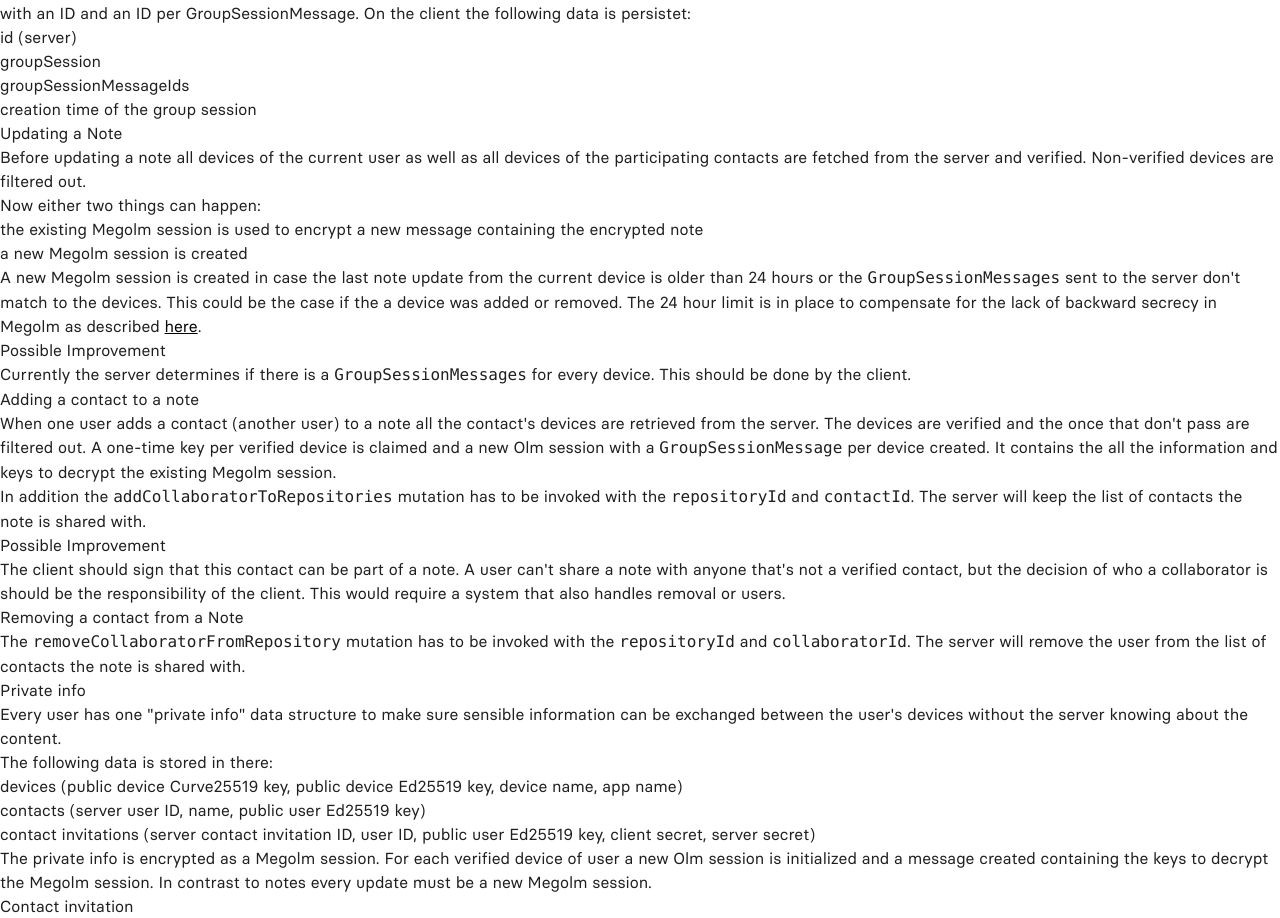
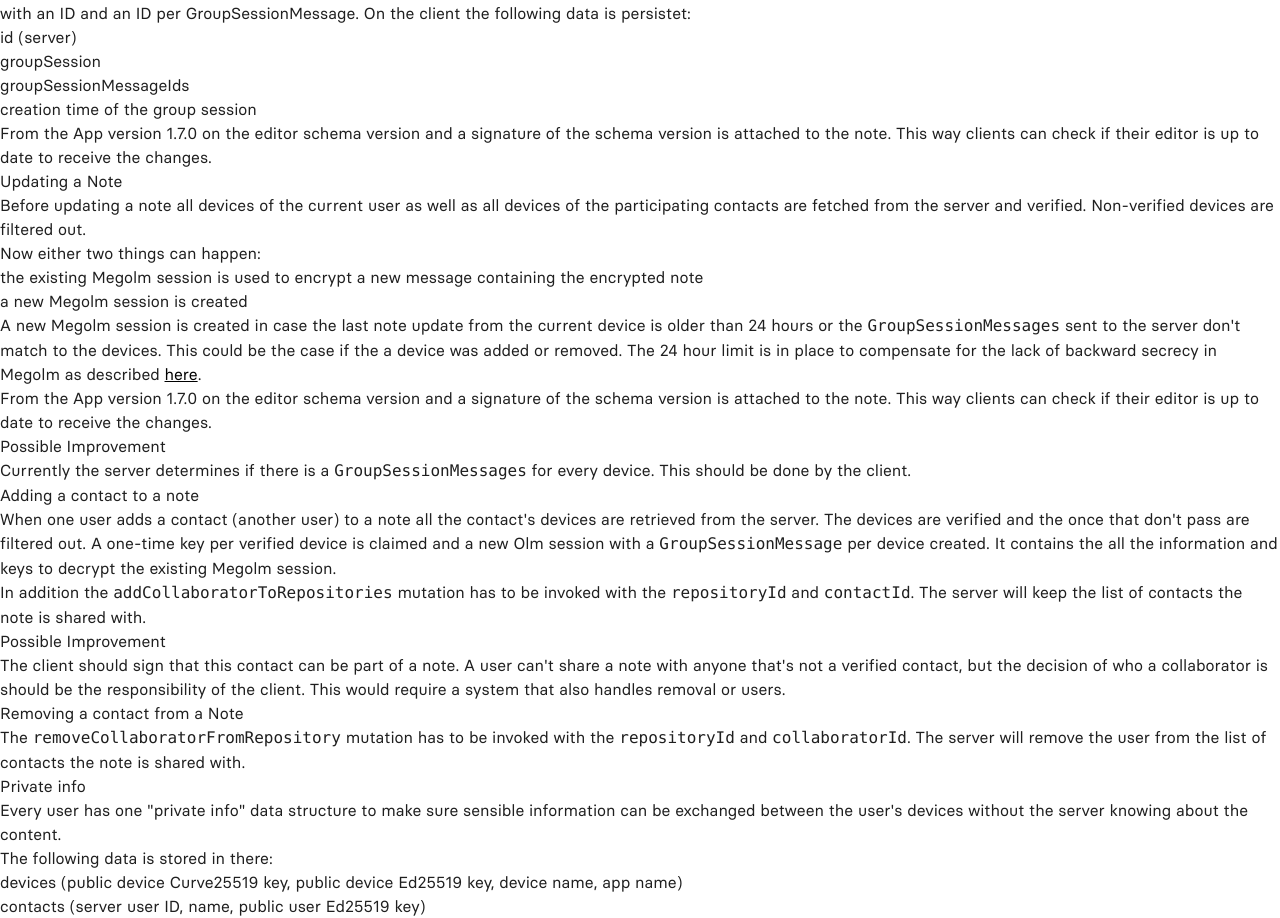
Before and after one commit to serenity-kit/website-legacy, a Next.js app: page /en/notes/technical-documentation in a window 1280 px wide. Shown: the part 1403-2321 px from the top of the page. Built offline with nearby package versions, Linux system fonts and the light colour scheme; what @tailwindcss/typography, urql would draw is missing.

Commit message:
update macos download link and update tech documentation

```diff
--- a/components/DownloadMacOsLink.tsx
+++ b/components/DownloadMacOsLink.tsx
@@ -6,7 +6,7 @@ type Props = {
 
 const DownloadMacOsLink: React.FC<Props> = (props) => (
   <a
-    href="https://github.com/SerenityNotes/serenity-notes-clients/releases/download/v.0.1.1-beta/Serenity.Notes.0.1.1.dmg"
+    href="https://github.com/SerenityNotes/serenity-notes-clients/releases/download/v.0.2.0-beta/Serenity.Notes.0.2.0.dmg"
     className={`no-underline hover:no-underline hover:text-white px-4 py-2 border border-transparent text-lg leading-6 rounded-md text-white bg-black shadow-sm hover:bg-gray-700 active:bg-gray-900 transition duration-150 ease-in-out inline-flex flex-col ${
       props.className ? props.className : ""
     }`}
@@ -15,7 +15,7 @@ const DownloadMacOsLink: React.FC<Props> = (props) => (
       Download
       <br />
     </span>
-    macOS Beta 0.1.1
+    macOS Beta 0.2.0
   </a>
 );
 
--- a/pages/en/notes/technical-documentation.mdx
+++ b/pages/en/notes/technical-documentation.mdx
@@ -110,6 +110,9 @@ The server responds with an ID and an ID per GroupSessionMessage. On the client
 - groupSessionMessageIds
 - creation time of the group session
 
+From the App version 1.7.0 on the editor schema version and a signature of the schema version is attached to the note. This way clients
+can check if their editor is up to date to receive the changes.
+
 #### Updating a Note
 
 Before updating a note all devices of the current user as well as all devices of the participating contacts
@@ -124,6 +127,9 @@ A new Megolm session is created in case the last note update from the current de
 24 hours or the `GroupSessionMessages` sent to the server don't match to the devices.
 This could be the case if the a device was added or removed. The 24 hour limit is in place to
 compensate for the lack of backward secrecy in Megolm as described [here](https://gitlab.matrix.org/matrix-org/olm/-/blob/master/docs/megolm.md#lack-of-backward-secrecy).
+
+From the App version 1.7.0 on the editor schema version and a signature of the schema version is attached to the note. This way clients
+can check if their editor is up to date to receive the changes.
 
 ##### Possible Improvement
 
```
